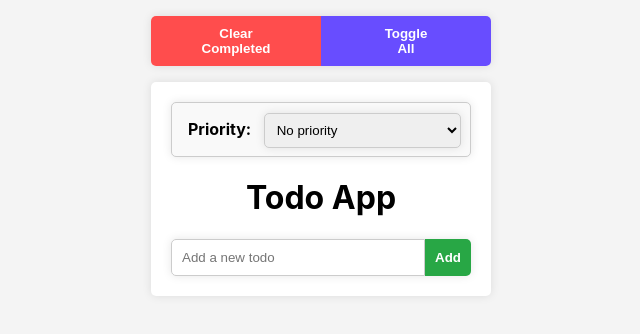
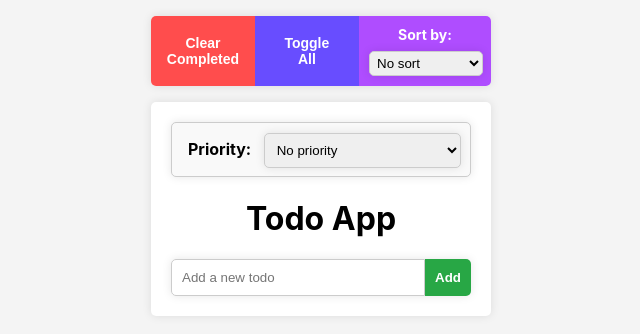
Before and after one commit to VictorMo101/VmBDEExam, a website built with Vite: page VmBDEExam/index.html in a window 1280 px wide. Shown: the whole page, without its empty margins (319-959 px from the left). Built offline with nearby package versions, Linux system fonts and the light colour scheme.

Commit message:
Style: Added sort button and styled

```diff
--- a/VmBDEExam/index.html
+++ b/VmBDEExam/index.html
@@ -12,6 +12,13 @@
       <div class="quick-Buttons">
         <button class="clear-Button" id="clearButton">Clear<br>Completed</button>
         <button class="toggle-Button" id="toggleButton">Toggle<br>All</button>
+        <div class="sort-Container">
+          <label for="sort">Sort by:</label>
+          <select id="sort" name="sort">
+            <option value="no-sort">No sort</option>
+            <option value="sort-by-priority">Sort by priority</option>
+          </select>
+        </div>
       </div>
 
         <div class="container">
--- a/VmBDEExam/src/style.css
+++ b/VmBDEExam/src/style.css
@@ -45,10 +45,11 @@
 }
 
 .quick-Buttons button {
-  width: 50%;
+  width: 33%;
 }
 
 .clear-Button {
+  font-size: 14px;
   border: none;
   padding: 10px;
   background-color: #ff4d4d;
@@ -62,6 +63,7 @@
 }
 
 .toggle-Button {
+  font-size: 14px;
   border: none;
   padding: 10px;
   background-color: #684dff;
@@ -72,6 +74,24 @@
 
 .toggle-Button:hover {
   background-color: #4b00e6;
+}
+
+.sort-Container {
+  width: 33%;
+  padding: 10px;
+  background-color: #af4dff;
+  color: white;
+  font-weight: 700;
+  text-align: center;
+  font-size: 14px;
+}
+
+.sort-Container select {
+  padding: 0.2rem;
+  margin-top: 0.5rem;
+  border-radius: var(--container-border-radius);
+  border: 1px solid #ccc;
+  box-shadow: var(--container-box-shadow);
 }
 
 .container {
```
